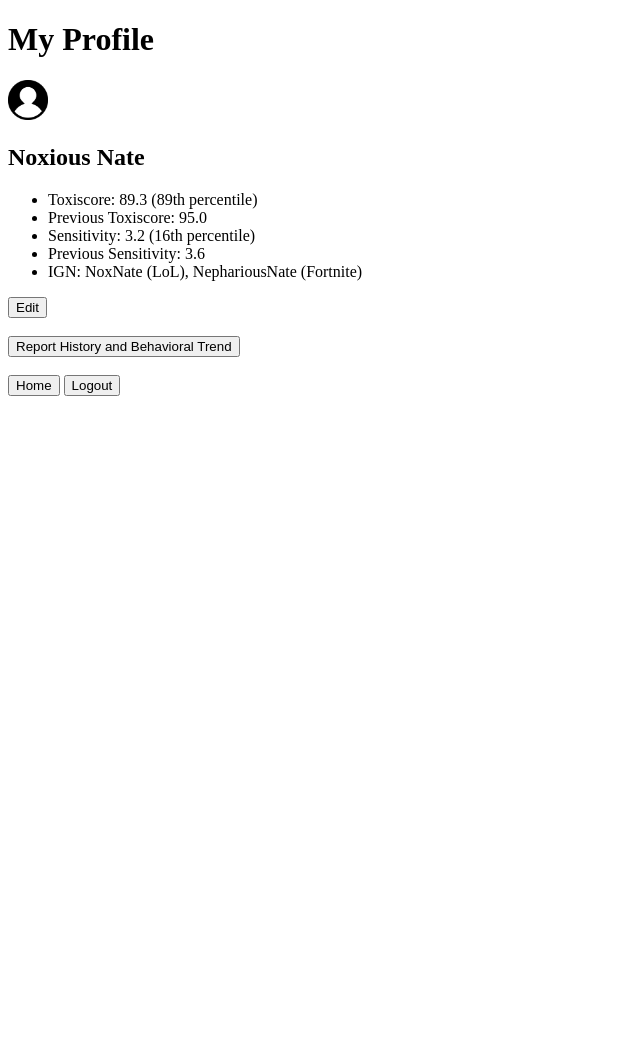
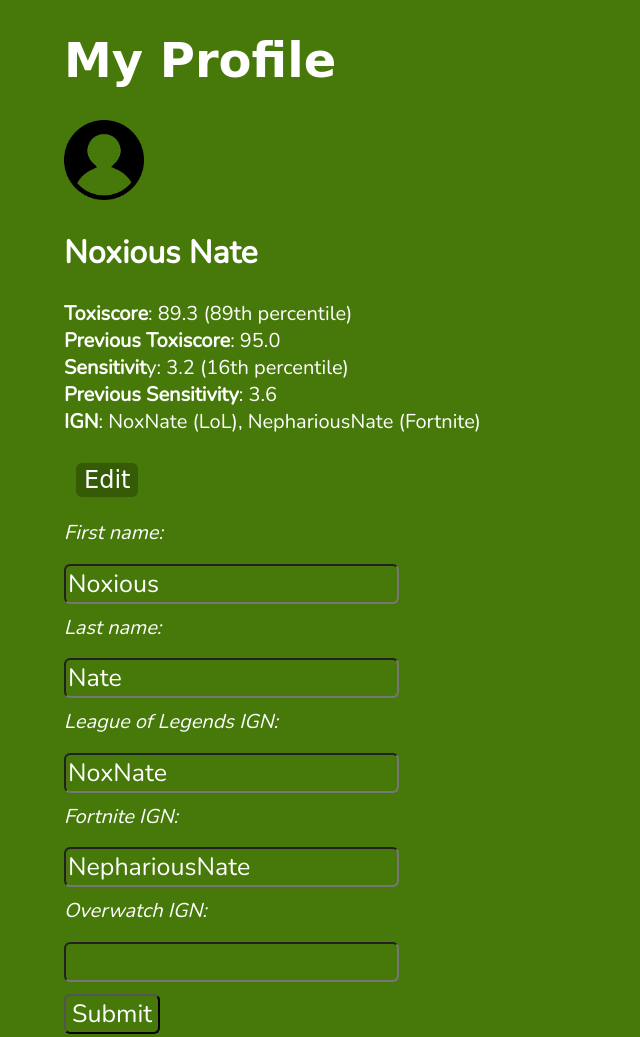
Before and after one commit to andrewdnguyen/COGS-121-Project, a website: page 121-project/static_files/profile.html in a window 1280 px wide. Shown: the top 1037 px of the page, without its empty margins (0-640 px from the left). Before the commit the page ends 800 px from the top, so only its background shows below. Drawn offline with nearby package versions, Linux system fonts and the light colour scheme; a web font is replaced by a local one.

Commit message:
Instantiated drastic CSS changes to text, input fields, links, and buttons.

```diff
--- /dev/null
+++ b/121-project/static_files/primaryCSS.css
@@ -0,0 +1,156 @@
+/*File: primaryCSS.CSS*/
+html, body {
+    height: 100vh;
+    color: white;
+}
+
+body {
+    height: 100%;
+    background: rgb(70,121,9);
+    background: linear-gradient(60deg, rgba(70,121,9,1) 35%, rgba(21,170,0,1) 100%);
+    margin-left: 5%;
+    margin-right: 5%;
+}
+
+body {
+    background-size: 3000%;
+    /*Convert back to 3000%.*/
+    animation: gradChange 360s ease-in-out infinite;
+}
+
+@keyframes gradChange {
+    0% {
+        background-position: 0% 20%;
+    }
+    10% {
+        background-position: 20% 40%;
+    }
+    20% {
+        background-position: 40% 60%;
+    }
+    30% {
+        background-position: 60% 80%;
+    }
+    40% {
+        background-position: 80% 100%;
+    }
+    50% {
+        background-position: 100% 80%;
+    }name
+    60% {
+        background-position: 80% 60%;
+    }
+    70% {
+        background-position: 60% 40%;
+    }
+    80% {
+        background-position: 40% 20%;
+    }
+    90% {
+        background-position: 20% 0%;
+    }
+    100% {
+        background-position: 0% 0%;
+    }
+}
+
+h1 {
+    font-family: 'Averia Sans Libre', cursive;
+    font-size: 3em;
+}
+
+h2, p, input, input[type="checkbox"], label {
+    font-family: 'Nunito', sans-serif;
+    font-size: 1.25em;
+}
+
+h2 {
+    font-weight: bolder;
+    font-size: 2em;
+}
+
+input {
+    background-color: transparent;
+    border-color: 1em solid white;
+    color: white;
+    margin-top: 0.5em;
+}
+
+input:hover{
+    background-color: rgba(0, 0, 0, 0.25);
+}
+
+input:focus {
+    background-color: rgba(0, 0, 0, 0.25);
+    outline: none;
+}
+
+input[type=checkbox] {
+    background: transparent;
+    transform: scale(1.5);
+}
+
+::placeholder{
+    color: rgba(255,255,255, 0.5);
+}
+
+input[type=checkbox], label {
+    margin: 1em 0em 1em 0.25em;
+}
+
+p, input, label {
+    font-size: 1.25em;
+    border-radius: 0.25em;
+}
+
+button {
+    margin: 0.5em 0em 0.5em 0.5em;
+    padding: 0.5em, 1.75em;
+    font-family: 'Averia Sans Libre', cursive;
+    font-size: 1.5em;
+    background-color: rgba(0,0,0,.25);
+    color: white;
+    border-color: transparent;
+    border-radius: 0.25em;
+}
+
+button:hover {
+    background-color: rgba(0,0,0,.1);
+}
+
+/*Only relevant to home.html.*/
+.options{
+    display: inline-block;
+}
+/*End of CSS for home.html*/
+
+/*Only relevant to profile.html.*/
+.editProfile{
+    margin: 0.5em 0em 0.25em 0em;
+    font-size: 1em;
+    font-style: italic;
+}
+
+ul{
+    margin-left: -2.5em;
+}
+li{
+    list-style-type: none;
+    font-family: 'Nunito', sans-serif;
+    font-size: 1.25em;
+}
+/*End of CSS for profile.html*/
+
+/*Only relevant to quiz.html.*/
+form, #topic{
+    font-family: 'Nunito', sans-serif;
+    font-size: 1.25em;
+}
+/*End of CSS for quiz.html*/
+
+/*Only relevant to upload.html.*/
+.data, .key{
+    font-family: 'Nunito', sans-serif;
+    font-size: 1.25em;
+}
+/*End of CSS for upload.html.*/
--- a/121-project/static_files/profile.html
+++ b/121-project/static_files/profile.html
@@ -2,34 +2,36 @@
 <html>
 <head>
     <title>Profile</title>
-    <link rel="stylesheet" type="text/css" href="main.css">
+    <meta charset="UTF-8">
+    <meta name="viewport" content="width=device-width, initial-scale=1">
+    <title>Login</title>
+    <link href="https://fonts.googleapis.com/css?family=Averia+Sans+Libre|Nunito" rel="stylesheet">
+    <style type="text/css">
+        @import url("primaryCSS.css");
+    </style>
 </head>
 <body>
     <h1>My Profile</h1>
-    <img src="profile.png" width="40" height="auto">
+    <img src="profile.png" width="80" height="auto">
     <h2>Noxious Nate</h2>
     <ul>
-        <li>Toxiscore: 89.3 (89th percentile)</li>
-        <li>Previous Toxiscore: 95.0</li>
-        <li>Sensitivity: 3.2 (16th percentile)</li>
-        <li>Previous Sensitivity: 3.6</li>
-        <li>IGN: NoxNate (LoL), NephariousNate (Fortnite)</li>
+        <li><b>Toxiscore</b>: 89.3 (89th percentile)</li>
+        <li><b>Previous Toxiscore</b>: 95.0</li>
+        <li><b>Sensitivit</b>y: 3.2 (16th percentile)</li>
+        <li><b>Previous Sensitivity</b>: 3.6</li>
+        <li><b>IGN</b>: NoxNate (LoL), NephariousNate (Fortnite)</li>
     </ul>
     <button onclick="edit()">Edit</button>
     <form id="profileEdit">
-        First name:<br>
+        <p class="editProfile">First name:</p>
         <input type="text" name="firstname" value="Noxious">
-        <br>
-        Last name:<br>
+        <p class="editProfile">Last name:</p>
         <input type="text" name="lastname" value="Nate">
-        <br><br>
-        League of Legends IGN:<br>
+        <p class="editProfile">League of Legends IGN:</p>
         <input type="text" name="ignLol" value="NoxNate">
-        <br>
-        Fortnite IGN:<br>
+        <p class="editProfile">Fortnite IGN:</p>
         <input type="text" name="ignFortnite" value="NephariousNate">
-        <br>
-        Overwatch IGN:<br>
+        <p class="editProfile">Overwatch IGN:</p>
         <input type="text" name="ignOW" value="">
         <br>
         <input type="submit" value="Submit">
```
Also changed, not shown: 121-project/static_files/home.html (+24 -7 lines), 121-project/static_files/index.html (+8 -1 lines), 121-project/static_files/quiz.html (+8 -1 lines), 121-project/static_files/resources.html (+14 -4 lines), 121-project/static_files/results.html (+10 -6 lines), 121-project/static_files/trend.html (+9 -3 lines), 121-project/static_files/upload.html (+27 -22 lines), 2 other files.
